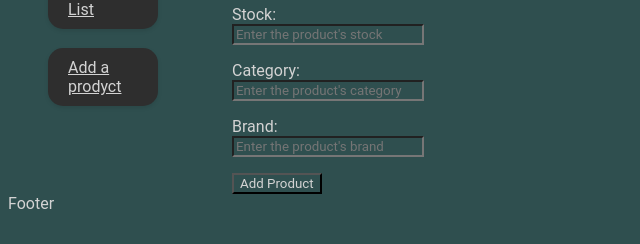
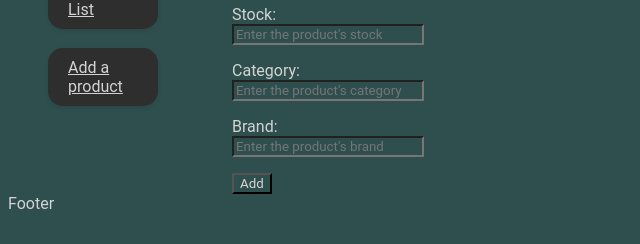
Before and after one commit to rcamarano/curso-angular, an Angular app: page /addProduct in a window 1280 px wide. Shown: the part 456-700 px from the top of the page, without its empty margins (0-640 px from the left). Built offline with nearby package versions, Linux system fonts and the light colour scheme.

Commit message:
create the getProductsByBrand but the api doesn't have an endpoint por that. Also refine some components code and add a simples test to getProducts test

```diff
--- a/src/app/app.component.html
+++ b/src/app/app.component.html
@@ -10,7 +10,7 @@
         <a class="menu" routerLink="/counter">Counter</a> <br>
         <a class="menu" routerLink="/list">List</a> <br>
         <a class="menu" routerLink="/productList">Products List</a> <br>
-        <a class="menu" routerLink="/addProduct">Add a prodyct</a> <br>
+        <a class="menu" routerLink="/addProduct">Add a product</a> <br>
     </ul>
     </div>
     <div class="content" style="flex: 1;">
--- a/src/app/components/add-product/add-product.component.html
+++ b/src/app/components/add-product/add-product.component.html
@@ -32,5 +32,5 @@
         <label for="type">Brand:</label>
         <input type="text" placeholder="Enter the product's brand" formControlName="brand" required>
     </div>
-    <button type="submit">Add Product</button>
+    <button type="submit">Add</button>
 </form>
--- a/src/app/components/get-products/get-products.component.ts
+++ b/src/app/components/get-products/get-products.component.ts
@@ -20,6 +20,9 @@ export class ProductListComponent implements OnInit {
   });
   getProductByCategory=new FormGroup({
     category: new FormControl(''),
+  });
+  getProductByBrand=new FormGroup({
+    brand: new FormControl(''),
   });
 
   ngOnInit(): void {
@@ -48,21 +51,6 @@ export class ProductListComponent implements OnInit {
     this.getProductById.reset();
   }
 
-  // async getByCat(): Promise<void> {
-  //   const category = this.getProductByCategory.value.category;
-  //   if (category !== null && category !== undefined && category !== '') {
-  //     try {
-  //       const response = await this.productList.getByCat(category);
-  //       // this.products = [response];
-  //       console.log(response);
-  //     } catch (error) {
-  //       console.error('Error fetching product by Category:', error);
-  //     }
-  //   } else {
-  //     this.getProducts();
-  //   }
-  //   this.getProductByCategory.reset();
-  // }
   async getByCat(): Promise<void> {
     const category = this.getProductByCategory.value.category;
     if (category !== null && category !== undefined && category !== '') {
@@ -82,5 +70,25 @@ export class ProductListComponent implements OnInit {
     }
     this.getProductByCategory.reset();
   }
+  // async getByBrand(): Promise<void> {
+  //   const brand = this.getProductByBrand.value.brand;
+  //   if (brand !== null && brand !== undefined && brand !== '') {
+  //     try {
+  //       const response = await this.productList.getByBrand(brand);
+  //       // Verifica se a resposta contém um array de produtos
+  //       if (Array.isArray(response.products)) {
+  //         this.products = response.products; // Atualiza a lista de produtos
+  //       } else {
+  //         console.error('Response does not contain an array of products:', response);
+  //       }
+  //     } catch (error) {
+  //       console.error('Error fetching product by Brand:', error);
+  //     }
+  //   } else {
+  //     this.getProducts(); // Carrega todos os produtos novamente se nenhuma categoria for especificada
+  //   }
+  //   this.getProductByBrand.reset();
+  // }
+    // dummyjson api não tem endpoint para fazer um get por marca
 
 }
```
Also changed, not shown: src/app/components/get-products/get-products.component.html (+10 -0 lines), src/app/services/product-list.service.ts (+13 -11 lines), 1 other file (tests, documents, lock files or other folders).
